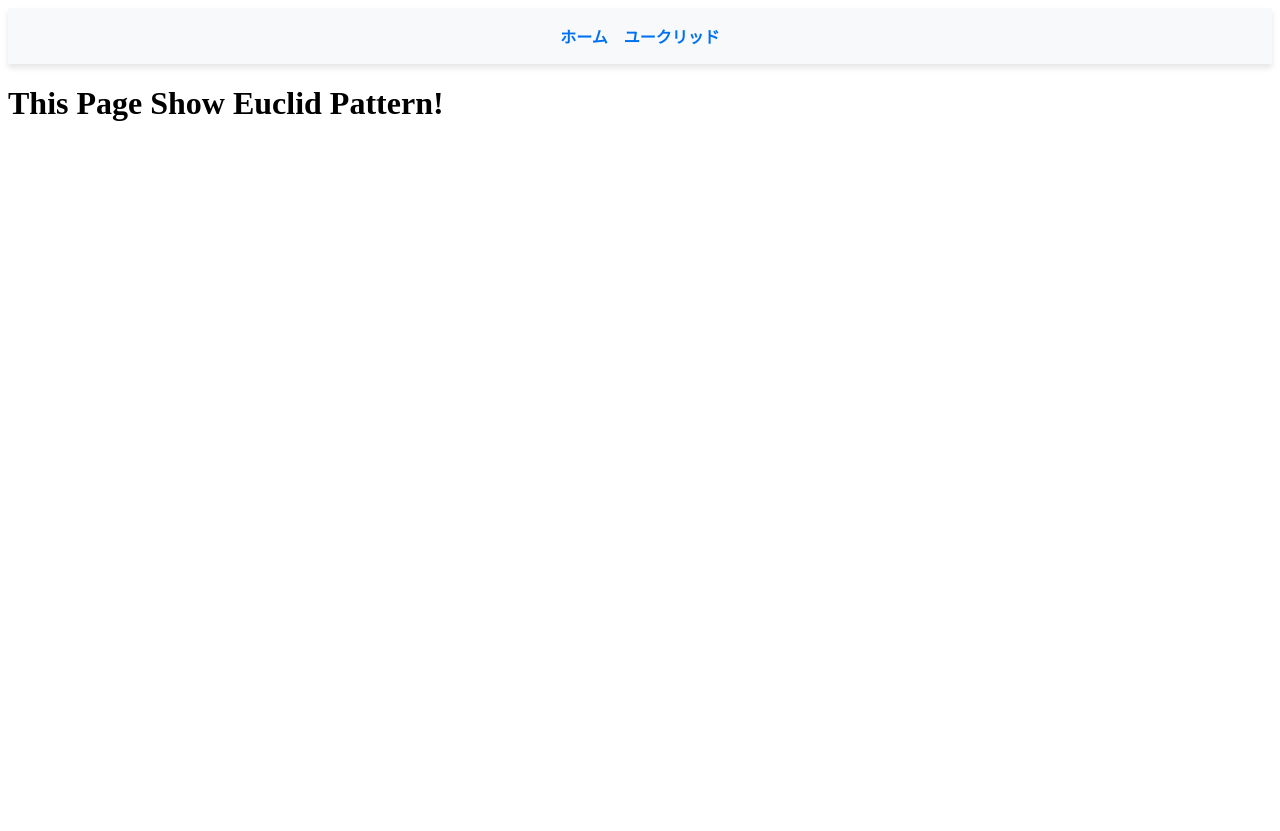
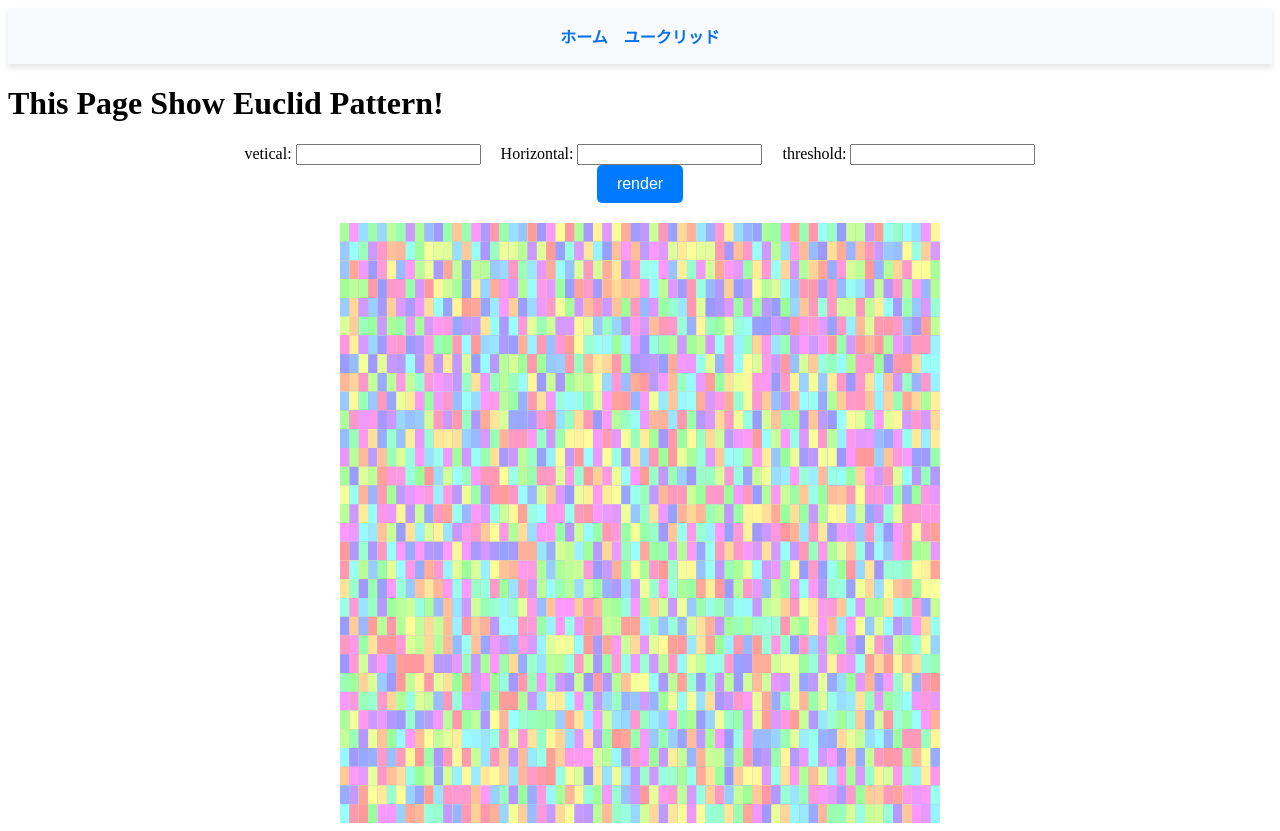
Before and after one commit to dyovu/dyovu-works, a Next.js app: page /EuclidPattern in a window 1280 px wide. Before the commit the page ends 800 px from the top, so only its background shows below. Built offline with nearby package versions, Linux system fonts and the light colour scheme.

Commit message:
ユークリッドパターンの描画、入力に対して再描画

```diff
--- /dev/null
+++ b/src/app/(pages)/EuclidPattern/Draw.ts
@@ -0,0 +1,7 @@
+import p5 from 'p5';
+
+const draw = (p: p5) => {
+
+};
+
+export default draw;
--- /dev/null
+++ b/src/app/(pages)/EuclidPattern/DrawEuclidPattern.tsx
@@ -0,0 +1,62 @@
+'use client';
+
+import React, { useEffect } from 'react';
+import p5 from 'p5';
+
+import '@/styles/EuclidPattern.css';
+import setup from './Setup';
+import draw from './Draw';
+
+const EuclidPattern = () => {
+  let p5Instance: p5;
+
+  useEffect(() => {
+    const sketch = (p: p5) => {
+      p.setup = () => setup(p);
+      p.draw = () => draw(p);
+    };
+     p5Instance = new p5(
+      sketch,
+      document.getElementById('p5-container')!
+    );
+
+    return () => {
+      p5Instance.remove();
+    };
+  }, []);
+
+
+  const rerender = (e: React.FormEvent<HTMLFormElement>) => {
+    e.preventDefault();
+    p5Instance?.remove();
+    const container = document.getElementById('p5-container');
+    const vertical = Number((e.currentTarget[0] as HTMLInputElement).value);
+    const horizontal = Number((e.currentTarget[1] as HTMLInputElement).value);
+
+    const sketch = (p: p5) => {
+      p.setup = () => setup(p, vertical, horizontal);
+      p.draw = () => draw(p);
+    };
+
+    p5Instance = new p5(sketch, container!);
+  };
+
+
+  return (
+    <div>
+      <form onSubmit={rerender} >
+        <div>
+          <label>vetical: <input type='number'/> </label>
+          <label>Horizontal: <input /> </label>
+          <label>threshold: <input /> </label>
+        </div>
+        <div>
+          <button type="submit"> render </button>
+        </div>
+      </form>
+      <div id='p5-container'></div>
+    </div>
+  );
+};
+
+export default EuclidPattern;
--- /dev/null
+++ b/src/app/(pages)/EuclidPattern/Recursion.ts
@@ -0,0 +1,73 @@
+import p5 from 'p5';
+
+export const recurDivideSquare = (p: p5, thr:number, wd:number, ratio:number, xPos:number, yPos:number) => {
+  let ittr = 0;
+  let xEndPos = wd + xPos;
+  let yEndPos = wd + yPos;
+  let rem = wd;
+
+  if (ratio < 1) {
+    ittr = 0;
+  }else{
+    ittr = 1;
+  }
+  p.fill(p.color(p.random(1), 0.4, 1));
+  p.rect(xPos, yPos, rem, rem);
+
+  while (rem > thr) {
+    ittr++;
+    if(ittr % 2 == 1) {
+      while (xPos + rem*ratio < xEndPos+0.1) {
+        ratio > 1 ? recurDivideRectangle(p, thr, rem*ratio, ratio, xPos, yPos) : recurDivideRectangle(p, thr, rem, ratio, xPos, yPos);
+        xPos += rem*ratio;
+      }
+      rem = xEndPos - xPos;
+    } else {
+      while (yPos + rem/ratio < yEndPos+0.1) {
+        ratio > 1 ? recurDivideRectangle(p, thr, rem, ratio, xPos, yPos) : recurDivideRectangle(p, thr, rem/ratio, ratio, xPos, yPos);
+        yPos += rem/ratio;
+      }
+      rem = yEndPos - yPos;
+    }
+  }
+}
+
+export const recurDivideRectangle = (p: p5, thr:number, wd:number, ratio:number, xPos:number, yPos:number) => {
+  let ittr = 0;
+  let rem;
+  let xEndPos;
+  let yEndPos;
+
+  if (ratio < 1) {
+    xEndPos = wd*ratio + xPos;
+    yEndPos = wd + yPos;
+    rem = wd*ratio;
+    ittr = 0;
+    p.fill(p.color(p.random(1), 0.4, 1));
+    p.rect(xPos, yPos, wd*ratio, wd);
+  }else{
+    xEndPos = wd + xPos;
+    yEndPos = wd/ratio + yPos;
+    rem = wd/ratio;
+    ittr = 1;
+    p.fill(p.color(p.random(1), 0.4, 1));
+    p.rect(xPos, yPos, wd, wd/ratio);
+  }
+
+  while (rem > thr) {
+    ittr++;
+    if(ittr % 2 == 0) {
+      while (xPos + rem <= xEndPos+ 0.1) {
+        recurDivideSquare(p, thr, rem, ratio, xPos, yPos);
+        xPos += rem;
+      }
+      rem = xEndPos - xPos;
+    } else {
+      while (yPos + rem <= yEndPos + 0.1) {
+        recurDivideSquare(p, thr, rem, ratio, xPos, yPos);
+        yPos += rem;
+      }
+      rem = yEndPos - yPos;
+    }
+  }
+}
--- /dev/null
+++ b/src/app/(pages)/EuclidPattern/Setup.ts
@@ -0,0 +1,30 @@
+
+import p5 from 'p5';
+import {recurDivideRectangle, recurDivideSquare} from './Recursion';
+
+const setup = (p: p5, v:number=2, h:number=1) => {
+  p.createCanvas(600, 600);
+  p.frameRate(1);
+
+  const WIDTH: number = p.width;
+  const horizontal:number = h;
+  const vertical:number = v;
+  console.log(horizontal, vertical);
+  const thr:number = 10;
+  // ratioは横/縦, ration > 1は横長, ratio < 1は縦長
+  const ratio =  horizontal/vertical;
+
+  let wd = WIDTH;
+  let xPos = 0;
+  let yPos = 0;
+
+  p.colorMode(p.HSB, 1);
+  p.noStroke();
+
+  // divSquareのremには長方形の横, horizontalを引数に渡す
+  // divideSquare(p, rem, ratio, xPos, yPos);
+  recurDivideSquare(p, thr, wd, ratio, xPos, yPos);
+
+}
+
+export default setup;
--- a/src/app/(pages)/EuclidPattern/page.tsx
+++ b/src/app/(pages)/EuclidPattern/page.tsx
@@ -1,13 +1,19 @@
 'use client';
 
 import dynamic from 'next/dynamic';
-import React from 'react';
-import p5Types from 'p5';
+import React, { useEffect } from 'react';
 
-export default function Home() {
+const EuclidPattern = dynamic(() => import('./DrawEuclidPattern'), {
+  ssr: false,
+});
+
+const EuclidPatternPage = () =>  {
   return (
     <div>
       <h1>This Page Show Euclid Pattern!</h1>
+      <EuclidPattern />
     </div>
   );
 }
+
+export default EuclidPatternPage;
--- /dev/null
+++ b/src/styles/EuclidPattern.css
@@ -0,0 +1,36 @@
+#p5-container {
+  display: flex;
+  justify-content: center;
+  align-items: center;
+}
+
+.container {
+  display: flex;
+}
+
+
+form label + label {
+  margin-left: 20px; /* 各入力間の余白 */
+}
+
+form div {
+  width: 100%;
+  display: flex;
+  justify-content: center;
+}
+
+form button {
+  padding: 10px 20px;
+  margin-bottom: 20px;
+  font-size: 1rem;
+  background-color: #007bff;
+  color: white;
+  border: none;
+  border-radius: 5px;
+  cursor: pointer;
+  transition: background-color 0.3s ease;
+}
+
+form button:hover {
+  background-color: #0056b3;
+}
```
